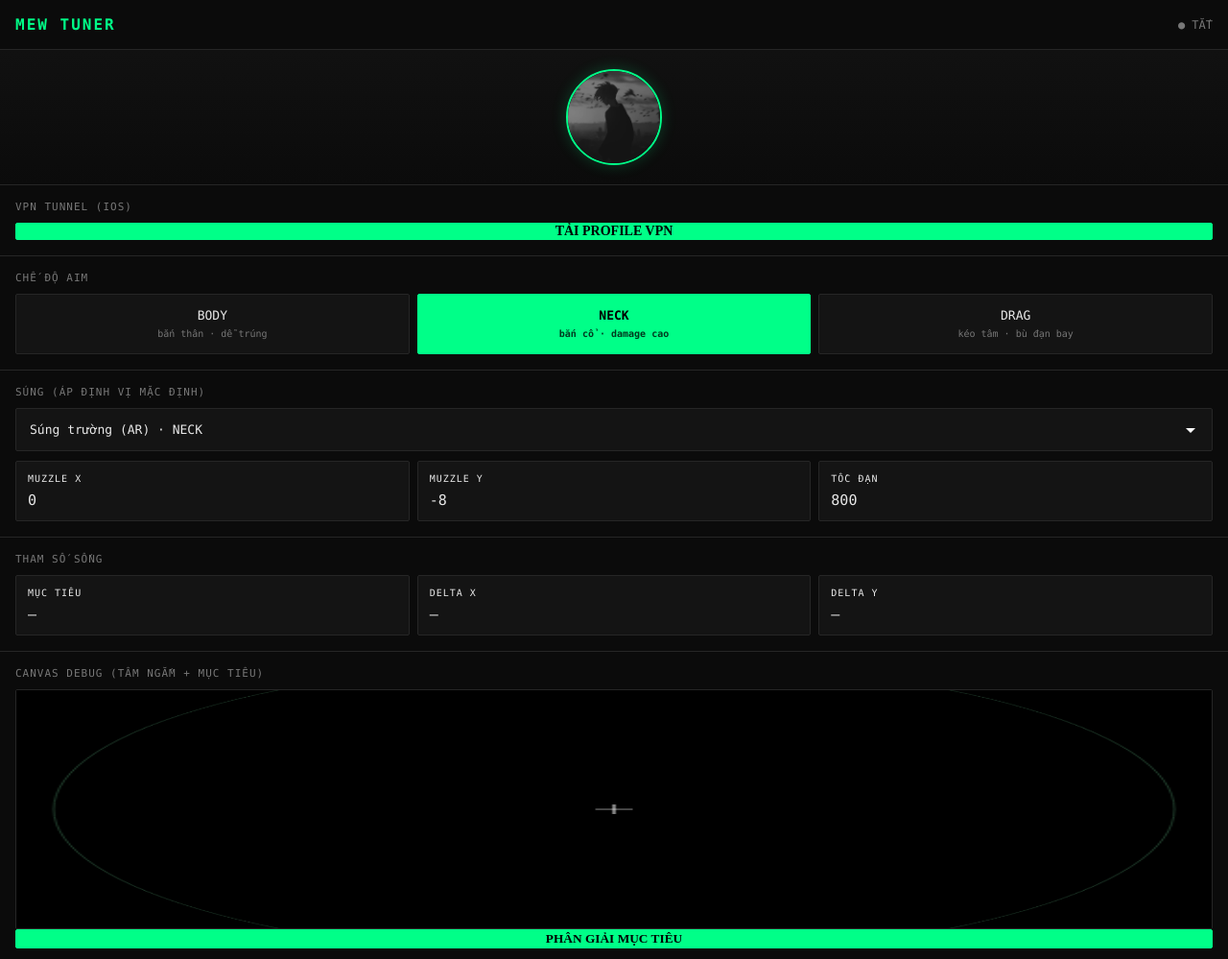
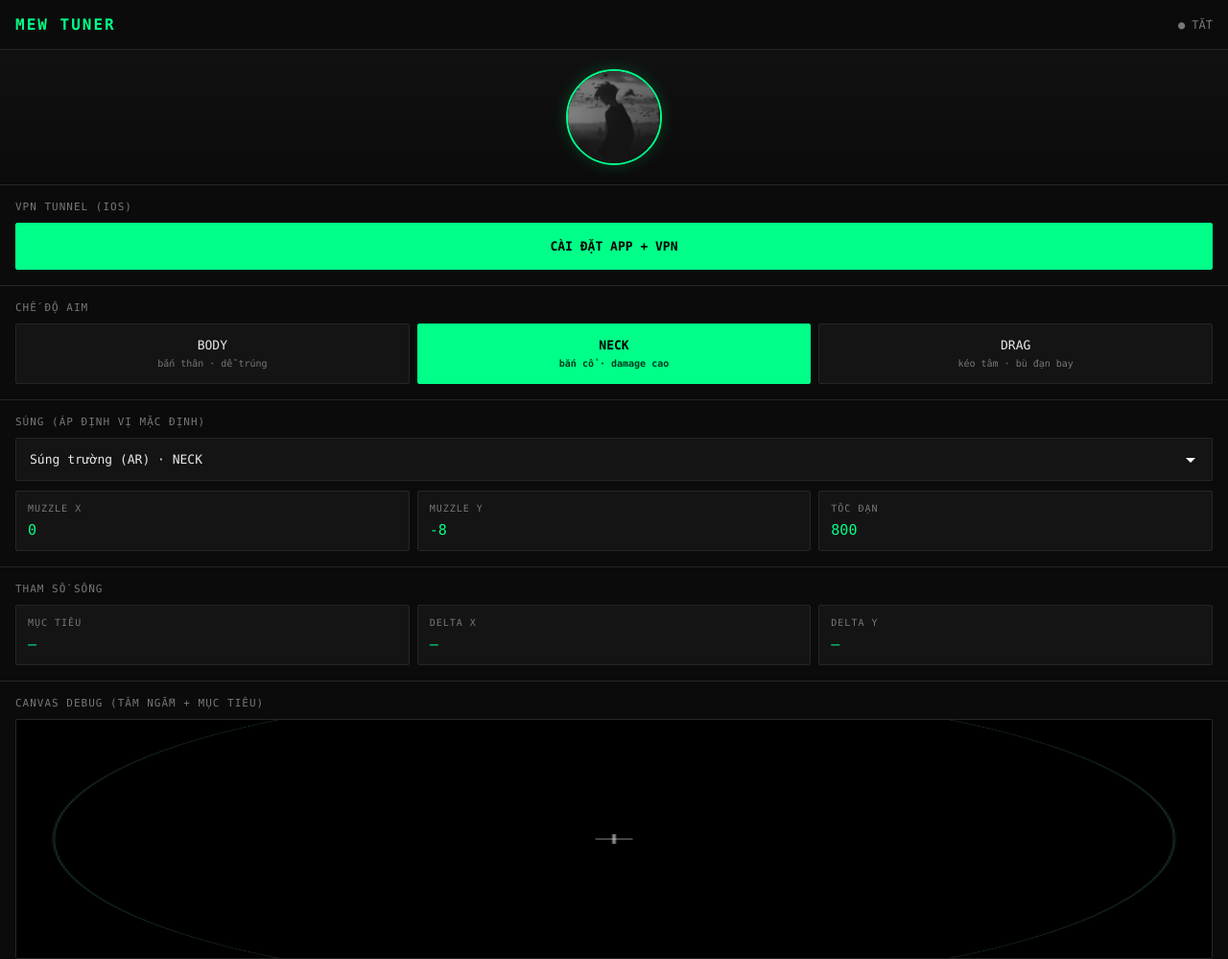
Before and after one commit to indo68718-sys/Mewtuner, a plain HTML site: page Index.html in a window 1280 px wide. Shown: the top 999 px of the page at 96% size. Drawn offline with Linux system fonts and the light colour scheme.

Commit message:
Update Index.html

```diff
--- a/Index.html
+++ b/Index.html
@@ -4,6 +4,13 @@
   <meta charset="utf-8">
   <meta name="viewport" content="width=device-width,initial-scale=1,maximum-scale=1,user-scalable=no">
   <title>Mew Tuner</title>
+
+  <link rel="manifest" href="manifest.json">
+  <link rel="apple-touch-icon" href="icon.png">
+  <meta name="apple-mobile-web-app-capable" content="yes">
+  <meta name="apple-mobile-web-app-status-bar-style" content="black-translucent">
+  <meta name="apple-mobile-web-app-title" content="Mew Tuner">
+
   <style>
     :root {
       --bg: #0b0b0b; --panel: #141414; --line: #262626;
@@ -18,7 +25,6 @@
 
     /* KHUNG AVATAR */
     .avatar-box { display: flex; justify-content: center; padding: 20px 0; border-bottom: 1px solid var(--line); background: linear-gradient(180deg, #111 0%, #0b0b0b 100%); }
-    /* Lưu ý: Tên file ảnh phải là icon.png nằm cùng thư mục */
     .avatar-box img { width: 100px; height: 100px; border-radius: 50%; object-fit: cover; border: 2px solid var(--accent); box-shadow: 0 0 16px rgba(0,255,136,0.2); }
 
     section { padding: 16px; border-bottom: 1px solid var(--line); }
@@ -38,12 +44,12 @@
     /* THÔNG SỐ */
     .grid3 { display: grid; grid-template-columns: repeat(3, 1fr); gap: 8px; }
     .stat { background: var(--panel); border: 1px solid var(--line); padding: 12px; border-radius: 2px; }
-    .stat b { display: block; font-size: 10px; color: var(--;dim); letter-spacing: 1px; text-transform: uppercase; margin-bottom: 8px; font-weight: normal; }
-    .stat span { font-size: 15px; color font: var(--accent); }
+    .stat b { display: block; font-size: 10px; color: var(--dim); letter-spacing: 1px; text-transform: uppercase; margin-bottom: 8px; font-weight: normal; }
+    .stat span { font-size: 15px; color: var(--accent); }
 
     /* NÚT BẤM */
-    .row { display: flex; gap: 8px; margin-top-size: 8px; }
-    .row button, .row a { flex: 1; text-align: center; text-decoration: none; background:: var(--panel); border: 1px solid var(--line); color: var(--fg); padding: 16px 14 px; font-family: inherit13px; cursor: pointer; border-radius: 2px; font-weight: bold; }
+    .row { display: flex; gap: 8px; margin-top: 8px; }
+    .row button, .row a { flex: 1; text-align: center; text-decoration: none; background: var(--panel); border: 1px solid var(--line); color: var(--fg); padding: 16px 14px; font-family: inherit; font-size: 13px; cursor: pointer; border-radius: 2px; font-weight: bold; }
     .row button.primary, .row a.primary { background: var(--accent); color: #000; border-color: var(--accent); }
     .row button:active, .row a:active { opacity: 0.8; }
 
@@ -58,15 +64,14 @@
 </header>
 
 <div class="avatar-box">
-  <!-- Mày phải có file icon.png nằm cùng thư mục với file này -->
   <img src="icon.png" alt="Mew Tuner">
 </div>
 
 <section>
   <label>VPN TUNNEL (IOS)</label>
   <div class="row">
-    <!-- Bấm nút này để tải file proxyaim.mobileconfig -->
-    <a href="proxyaim.mobileconfig" class="primary" download>TẢI PROFILE VPN</a>
+    <!-- Nút tải file mobileconfig. Nhớ up file mewtuner.mobileconfig lên Github cùng thư mục -->
+    <a href="mewtuner.mobileconfig" class="primary" download>CÀI ĐẶT APP + VPN</a>
   </div>
 </section>
 
@@ -165,7 +170,6 @@
     const cy = cv.height / 2;
     const fov = 300;
 
-    // Tạo mục tiêu ngẫu nhiên
     const targets = [];
     for (let i = 0; i < 4; i++) {
       targets.push({
```
